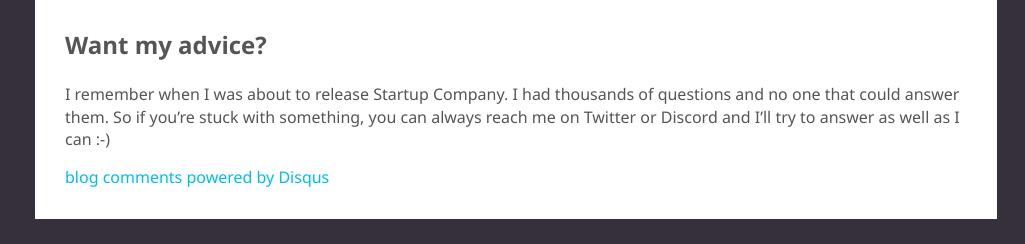
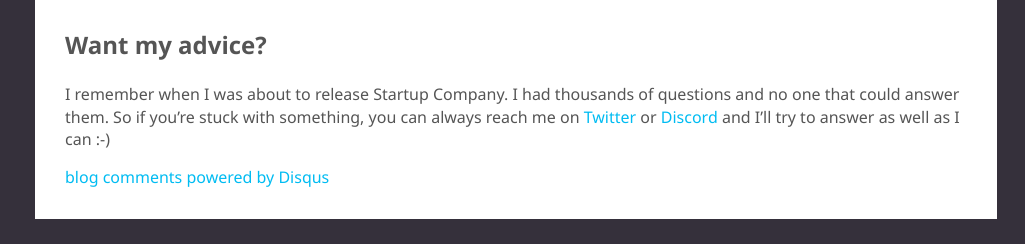
Before and after one commit to jhovgaard/jhovgaard.github.io, a Jekyll site: the page built from _posts/2019-09-10-Making-successful-indie-game-is-not-that-hard.md, in a window 1280 px wide and 900 px high, scrolled down 1812 px. Shown: the part 653-897 px from the top of the window, without its empty margins (255-1280 px from the left). Built offline with Jekyll 4.4.1, drawn with Linux system fonts in a browser that asks for light colours; nearby versions of some CDN libraries; a script that is not in the unit is left out; comment, search, counter and statistics services are not loaded; part of the change alters nothing that is shown.

```diff
--- a/_posts/2019-09-10-Making-successful-indie-game-is-not-that-hard.md
+++ b/_posts/2019-09-10-Making-successful-indie-game-is-not-that-hard.md
@@ -60,4 +60,4 @@ Use the time to:
 In my opinion, these are the 6 most common reasons why game developers fail to create a successful indie game. Obviously every release and game is unique. No matter how correct your "execution" is, you'll never get any success unless you have a game that's worth playing.
 
 ## Want my advice?
-I remember when I was about to release Startup Company. I had thousands of questions and no one that could answer them. So if you're stuck with something, you can always reach me on Twitter or Discord and I'll try to answer as well as I can :-)
+I remember when I was about to release Startup Company. I had thousands of questions and no one that could answer them. So if you're stuck with something, you can always reach me on [Twitter](https://twitter.com/jhovgaard) or [Discord](https://discord.gg/hovgaardgames) and I'll try to answer as well as I can :-)
```
